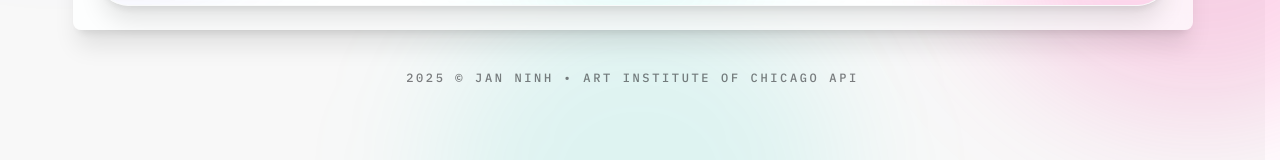
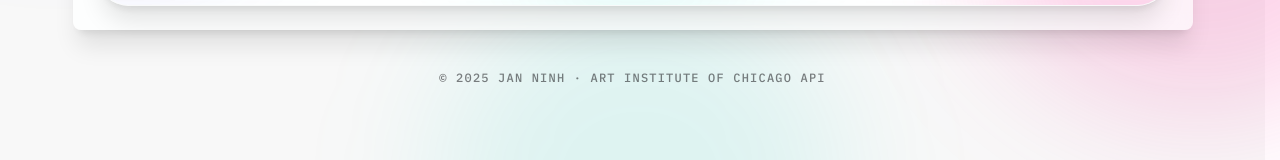
Before and after one commit to jan-ninh/art-institute-explorer, a React (Vite) app: page / in a window 1280 px wide. Shown: the part 406-566 px from the top of the page. Built offline with nearby package versions, Linux system fonts and the light colour scheme.

Commit message:
Footer: Text updated and small improvements

```diff
--- a/src/App.tsx
+++ b/src/App.tsx
@@ -5,7 +5,7 @@ import { Footer } from "./components/Footer";
 export default function App() {
   return (
     <div className="relative min-h-screen overflow-hidden bg-base-200">
-      {/* Background Orbs (fixed, non-interactive) */}
+      {/* Background Orbs */}
       <div className="pointer-events-none fixed inset-0 z-0">
         <div className="absolute -left-40 -top-40 h-[28rem] w-[28rem] rounded-full bg-primary/20 blur-3xl" />
         <div className="absolute -right-40 top-10 h-[30rem] w-[30rem] rounded-full bg-secondary/20 blur-3xl" />
--- a/src/components/Footer.tsx
+++ b/src/components/Footer.tsx
@@ -1,11 +1,7 @@
-type FooterProps = {
-  year?: number;
-};
-
-export function Footer({ year = new Date().getFullYear() }: FooterProps) {
+export function Footer() {
   return (
-    <footer className="mt-10 text-center font-meta text-[11px] font-medium uppercase tracking-[0.22em] text-base-content/55 sm:text-xs">
-      {year} © Jan Ninh • Art Institute of Chicago API
+    <footer className="mt-10 text-center font-meta text-[11px] font-medium uppercase tracking-[0.10em] text-base-content/55 sm:text-xs">
+      © 2025 Jan Ninh · Art Institute of Chicago API
     </footer>
   );
 }
```
